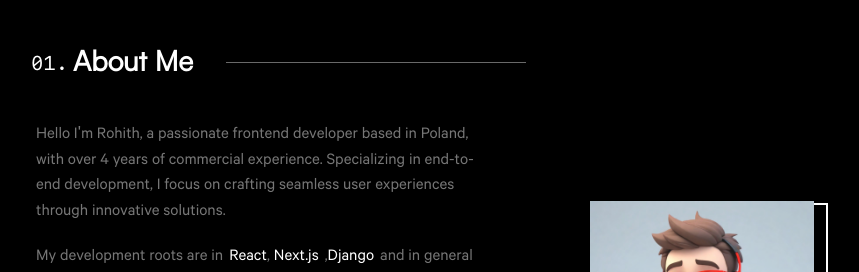
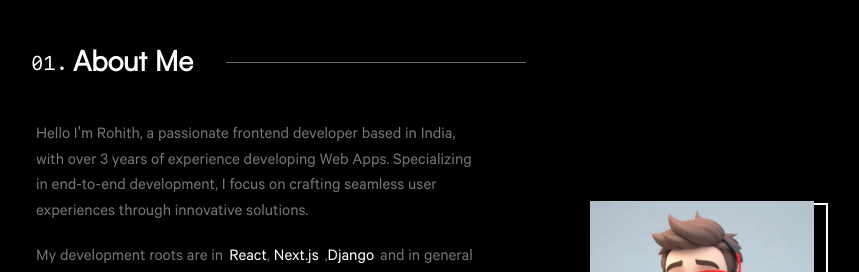
Before and after one commit to Rohithk2003/portfolio, a Next.js app: page / in a window 1280 px wide. Shown: the part 980-1252 px from the top of the page, without its empty margins (212-1071 px from the left). Built offline with nearby package versions, Linux system fonts and the light colour scheme; what tailwindcss-animated would draw is missing.

Commit message:
updated about me

```diff
--- a/components/about.js
+++ b/components/about.js
@@ -32,9 +32,9 @@ export default function About() {
 				>
 					<div>
 						Hello I&apos;m Rohith, a passionate frontend developer based in
-						Poland, with over 4 years of commercial experience. Specializing in
-						end-to-end development, I focus on crafting seamless user
-						experiences through innovative solutions.
+						India, with over 3 years of experience developing Web Apps.
+						Specializing in end-to-end development, I focus on crafting seamless
+						user experiences through innovative solutions.
 					</div>
 					<div className={"2"}>
 						My development roots are in
```
